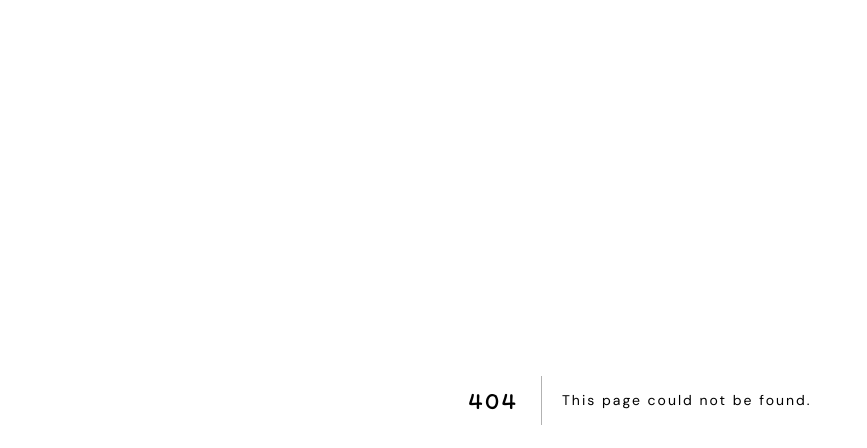
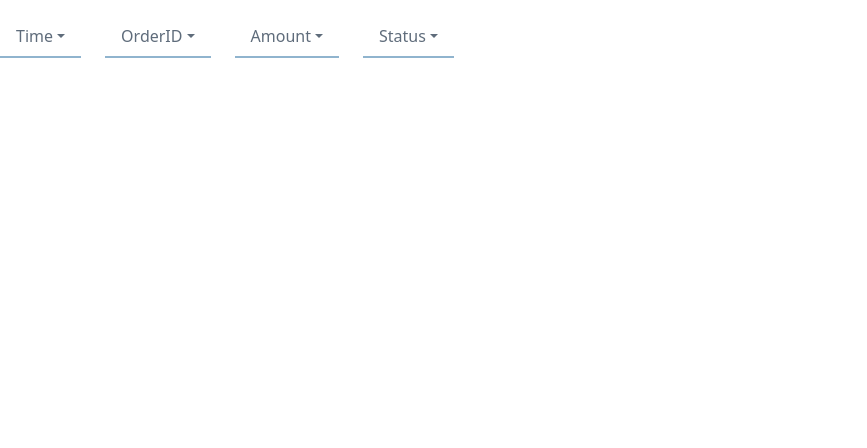
Before and after one commit to chih611/Foodash, a Next.js app: page /CustomerView/OrderTracking/OrderFilter in a window 1280 px wide. Before the commit this address had no page. Shown: the top 448 px of the page, without its empty margins (0-867 px from the left). Built offline with nearby package versions, Linux system fonts and the light colour scheme.

Commit message:
outline ordertracking

```diff
--- a/src/pages/CustomerView/CustomerProfile/CustomerProfile.js
+++ b/src/pages/CustomerView/CustomerProfile/CustomerProfile.js
@@ -1,4 +1,3 @@
-import HomePageNavBar from "../HomePage/HomePageNavBar";
 import CustomerDetail from "./CustomerDetail";
 
 
--- /dev/null
+++ b/src/pages/CustomerView/OrderTracking/OrderFilter.js
@@ -0,0 +1,60 @@
+import React from "react";
+import { Dropdown } from "react-bootstrap";
+
+const OrderFilter = () => {
+  return (
+    <div className="filters-section my-3">
+      <div className="d-flex flex-wrap justify-content-start">
+        {/* Time Filter */}
+        <Dropdown className="filter-dropdown me-4 mb-2">
+          <Dropdown.Toggle variant="outline-primary" className="filter-button">
+            Time
+          </Dropdown.Toggle>
+          <Dropdown.Menu>
+            <Dropdown.Item href="#action/3.1">This month</Dropdown.Item>
+            <Dropdown.Item href="#action/3.2">This week</Dropdown.Item>
+            <Dropdown.Item href="#action/3.3">Today</Dropdown.Item>
+          </Dropdown.Menu>
+        </Dropdown>
+
+        {/* OrderID Filter */}
+        <Dropdown className="filter-dropdown me-4 mb-2">
+          <Dropdown.Toggle variant="outline-primary" className="filter-button">
+            OrderID
+          </Dropdown.Toggle>
+          <Dropdown.Menu>
+            <Dropdown.Item href="#action/3.1">#1111111</Dropdown.Item>
+            <Dropdown.Item href="#action/3.2">#1245678</Dropdown.Item>
+          </Dropdown.Menu>
+        </Dropdown>
+
+        {/* Amount Filter */}
+        <Dropdown className="filter-dropdown me-4 mb-2">
+          <Dropdown.Toggle variant="outline-primary" className="filter-button">
+            Amount
+          </Dropdown.Toggle>
+          <Dropdown.Menu>
+            <Dropdown.Item href="#action/3.1">Lowest</Dropdown.Item>
+            <Dropdown.Item href="#action/3.2">Highest</Dropdown.Item>
+          </Dropdown.Menu>
+        </Dropdown>
+
+        {/* Status Filter */}
+        <Dropdown className="filter-dropdown me-4 mb-2">
+          <Dropdown.Toggle variant="outline-primary" className="filter-button">
+            Status
+          </Dropdown.Toggle>
+          <Dropdown.Menu>
+            <Dropdown.Item href="#action/3.1">Delivering</Dropdown.Item>
+            <Dropdown.Item href="#action/3.2">Preparing</Dropdown.Item>
+            <Dropdown.Item href="#action/3.3">Completed</Dropdown.Item>
+            <Dropdown.Item href="#action/3.4">Paid</Dropdown.Item>
+            <Dropdown.Item href="#action/3.5">Unpaid</Dropdown.Item>
+          </Dropdown.Menu>
+        </Dropdown>
+      </div>
+    </div>
+  );
+};
+
+export default OrderFilter;
--- a/src/styles/components/filters.scss
+++ b/src/styles/components/filters.scss
@@ -1,3 +1,6 @@
+@use '../abstract/colors' as colors;
+@use '../abstract/mixins' as mixins;
+
 .filters-container {
   margin-bottom: 20px;
   display: flex;
@@ -31,3 +34,26 @@
     margin-left: 10px;
   }
 }
+
+.filters-section .filter-dropdown .filter-button {
+  border: none; /* Remove default border */
+  border-bottom: 2px solid colors.$element-2nd-color; /* Only bottom border in primary color */
+  border-radius: 0; /* Remove rounded corners */
+  color: colors.$text-color
+}
+
+.filter-dropdown {
+  margin-right: 8px; /* Adds spacing between dropdowns */
+  color: colors.$text-color;
+}
+
+.filter-dropdown .dropdown-toggle {
+  padding: 8px 16px; /* Add some padding for better UI */
+  color: colors.$text-color;
+}
+
+.filters-section {
+  display: flex;
+  justify-content: start;
+  flex-wrap: wrap;
+}
```
Also changed, not shown: src/pages/CustomerView/CustomerProfile/CustomerDetail.js (+5 -3 lines), src/pages/CustomerView/OrderTracking/OrderList.js (added, +12 -0 lines), src/pages/CustomerView/OrderTracking/OrderTracking.js (+62 -1 lines), src/pages/CustomerView/OrderTracking/RecentOrder.js (added, +12 -0 lines).
